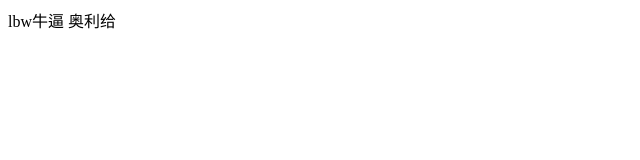
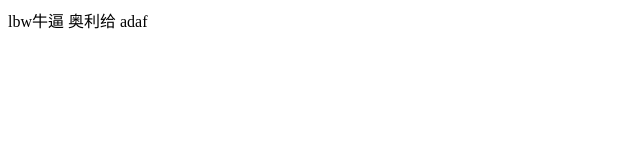
Before and after one commit to WkKyo1024/lbw, a plain HTML site: page index.html in a window 1280 px wide. Shown: the full height of the page, 0-640 px from the left. Drawn offline with Linux system fonts and the light colour scheme.

Commit message:
第三次提交

```diff
--- a/index.html
+++ b/index.html
@@ -9,5 +9,6 @@
 <body>
     lbw牛逼
     奥利给
+    adaf
 </body>
 </html>
```
